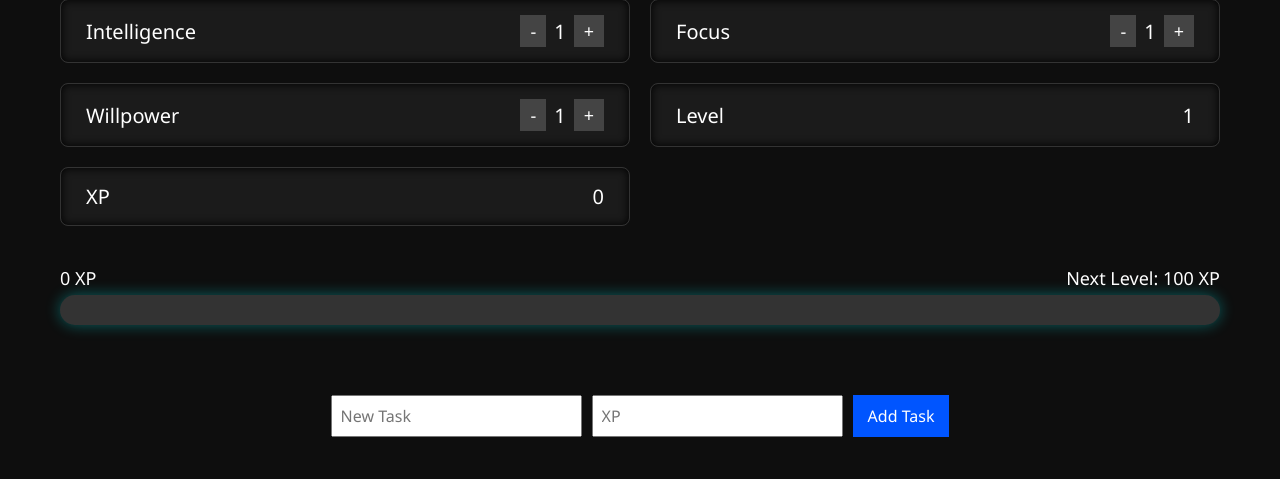
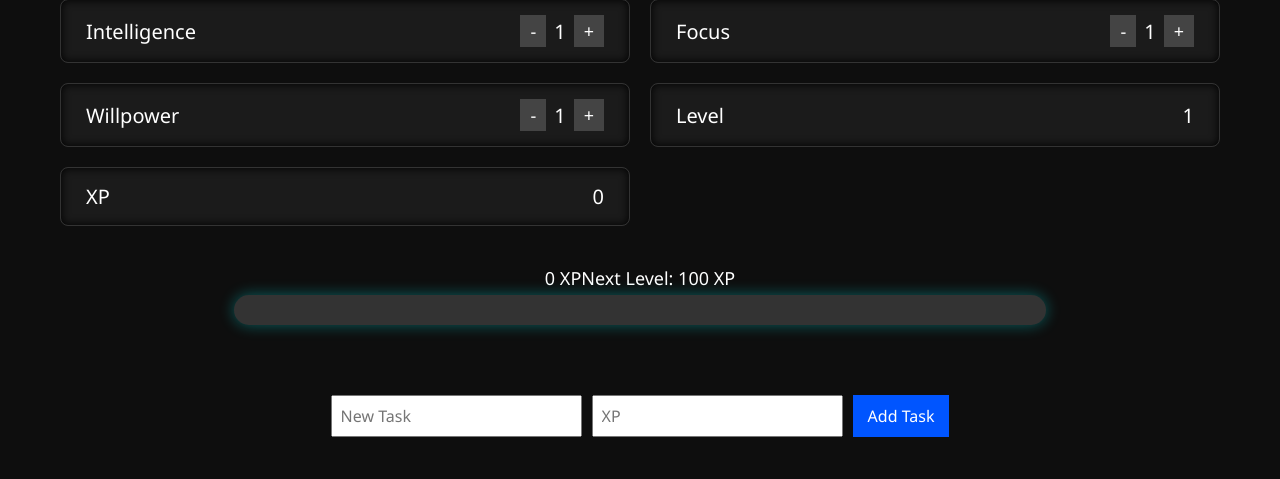
Before and after one commit to DABONYOURDABIAMCOOL/solo-hub, a Flask app: page / in a window 1280 px wide. Shown: the part 321-800 px from the top of the page. Run offline with Flask 3, Linux system fonts and the light colour scheme.

Commit message:
Update status.html

```diff
--- a/templates/status.html
+++ b/templates/status.html
@@ -87,9 +87,13 @@
     }
 
     .xp-section {
-      width: 100%;
-      margin: 40px 0 20px;
-    }
+  width: 100%;
+  margin: 40px 0 20px;
+  display: flex;
+  flex-direction: column;
+  align-items: center;
+}
+
 
     .xp-labels {
       display: flex;
@@ -99,7 +103,7 @@
     }
 
     .xp-bar {
-      width: 100%;
+      width: 70%;
       height: 30px;
       background: #333;
       border-radius: 15px;
```
